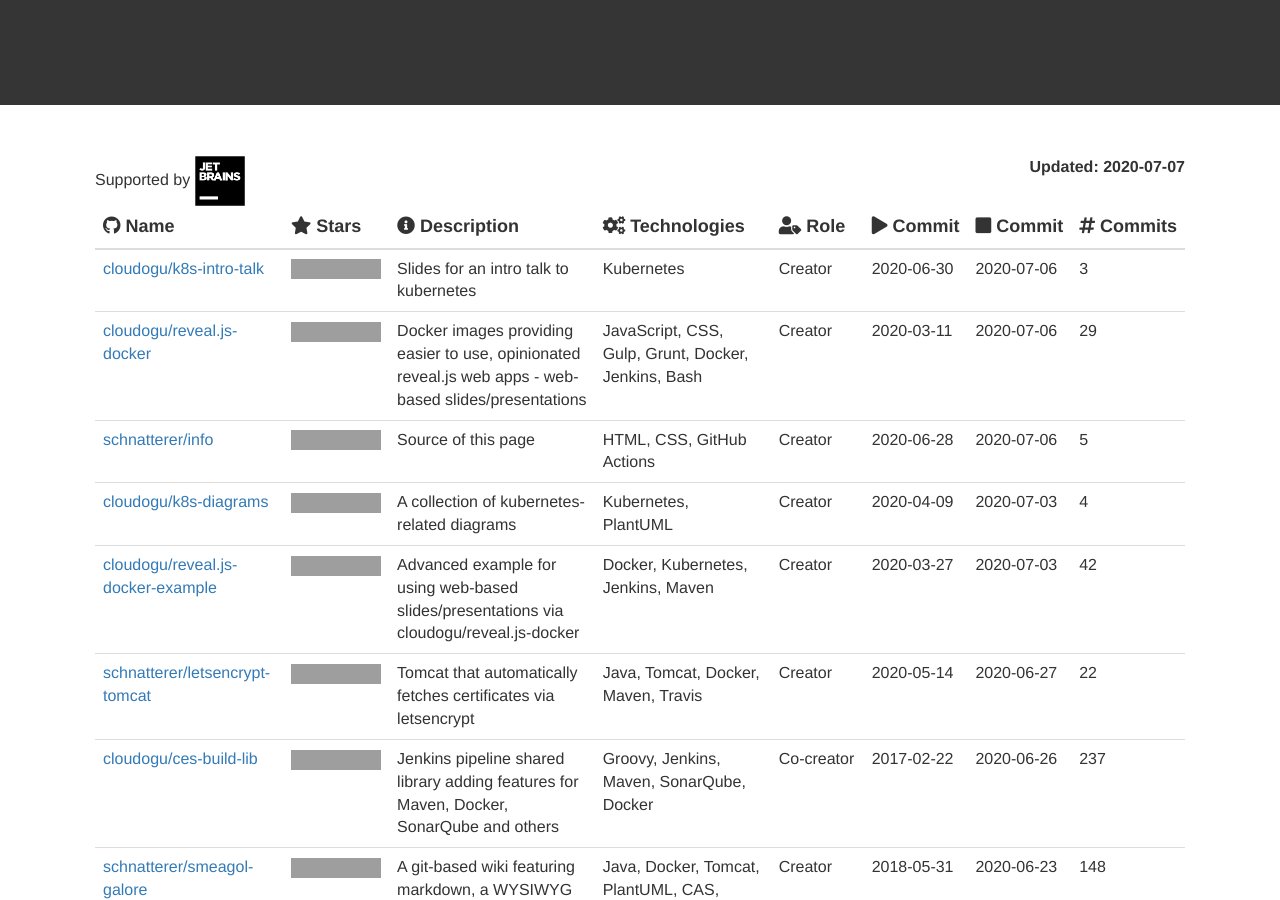
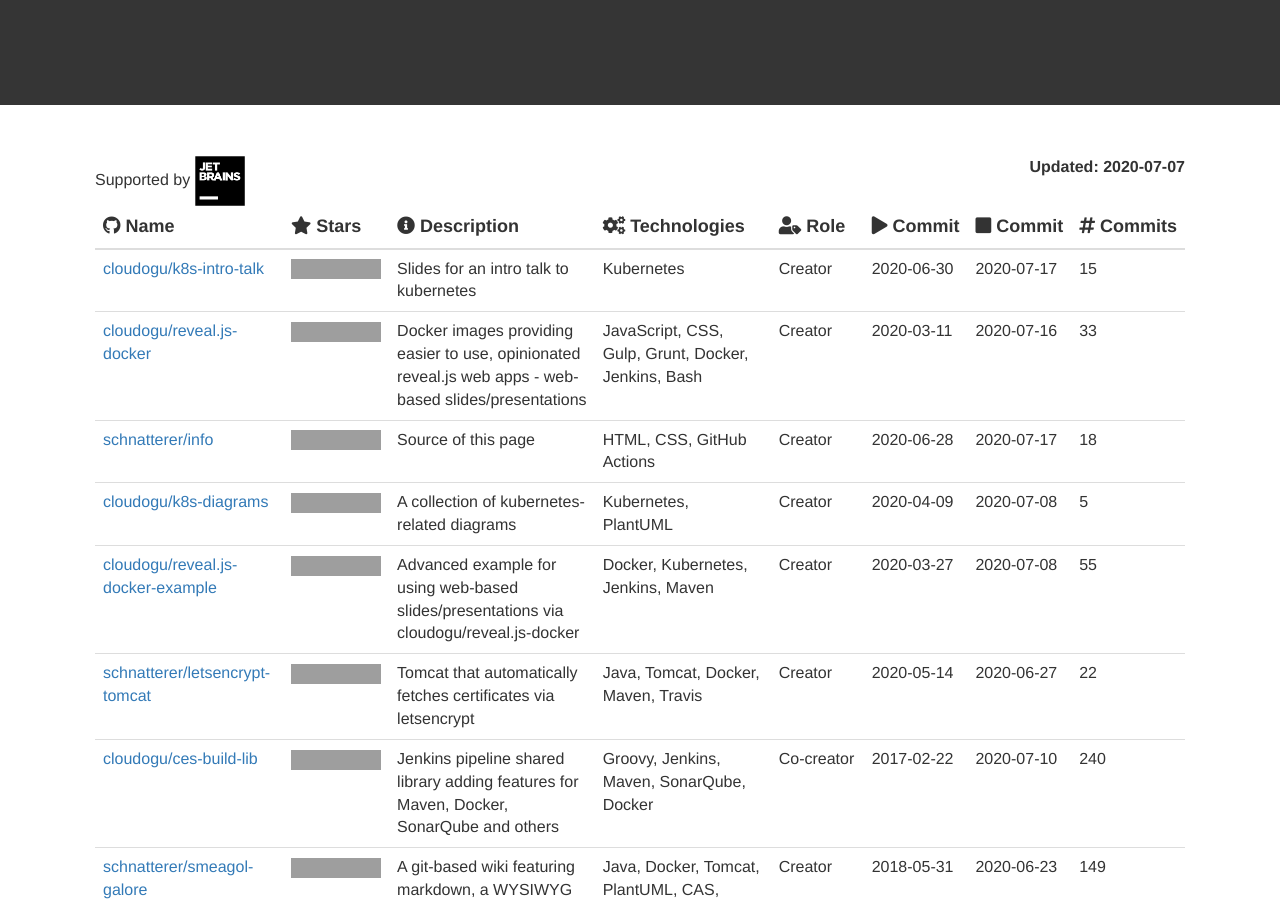
Before and after one commit to schnatterer/info, a Jekyll site: the page built from projects.html, in a window 1280 px wide and 900 px high, scrolled down 255 px, cut to the strip 0-900 px from the top of the window. Built offline with Jekyll 4.4.1, drawn with Linux system fonts in a browser that asks for light colours; grey boxes are pictures that could not be loaded.

Commit message:
Work around failure during project update

```diff
--- a/_data/projects.yaml
+++ b/_data/projects.yaml
@@ -7,8 +7,8 @@ projects:
     contribution: Creator
     commits:
       from: '2020-06-30'
-      to: '2020-07-06'
-      amount: '3'
+      to: '2020-07-17'
+      amount: '15'
   - name: cloudogu/reveal.js-docker
     type: GitHub
     description: Docker images providing easier to use, opinionated reveal.js web
@@ -17,8 +17,8 @@ projects:
     contribution: Creator
     commits:
       from: '2020-03-11'
-      to: '2020-07-06'
-      amount: '29'
+      to: '2020-07-16'
+      amount: '33'
   - name: schnatterer/info
     type: GitHub
     description: Source of this page
@@ -26,8 +26,8 @@ projects:
     contribution: Creator
     commits:
       from: '2020-06-28'
-      to: '2020-07-06'
-      amount: '5'
+      to: '2020-07-17'
+      amount: '18'
   - name: cloudogu/k8s-diagrams
     type: GitHub
     description: A collection of kubernetes-related diagrams
@@ -35,8 +35,8 @@ projects:
     contribution: Creator
     commits:
       from: '2020-04-09'
-      to: '2020-07-03'
-      amount: '4'
+      to: '2020-07-08'
+      amount: '5'
   - name: cloudogu/reveal.js-docker-example
     type: GitHub
     description: Advanced example for using web-based slides/presentations via cloudogu/reveal.js-docker
@@ -44,8 +44,8 @@ projects:
     contribution: Creator
     commits:
       from: '2020-03-27'
-      to: '2020-07-03'
-      amount: '42'
+      to: '2020-07-08'
+      amount: '55'
   - name: schnatterer/letsencrypt-tomcat
     type: GitHub
     description: Tomcat that automatically fetches certificates via letsencrypt
@@ -63,8 +63,8 @@ projects:
     contribution: Co-creator
     commits:
       from: '2017-02-22'
-      to: '2020-06-26'
-      amount: '237'
+      to: '2020-07-10'
+      amount: '240'
   - name: schnatterer/smeagol-galore
     type: GitHub
     description: A git-based wiki featuring markdown, a WYSIWYG Editor, PlantUML,
@@ -74,7 +74,7 @@ projects:
     commits:
       from: '2018-05-31'
       to: '2020-06-23'
-      amount: '148'
+      amount: '149'
   - name: cloudogu/k8s-security-demos
     type: GitHub
     description: Demos for several kubernetes security features
```
Also changed, not shown: 1 other file.
